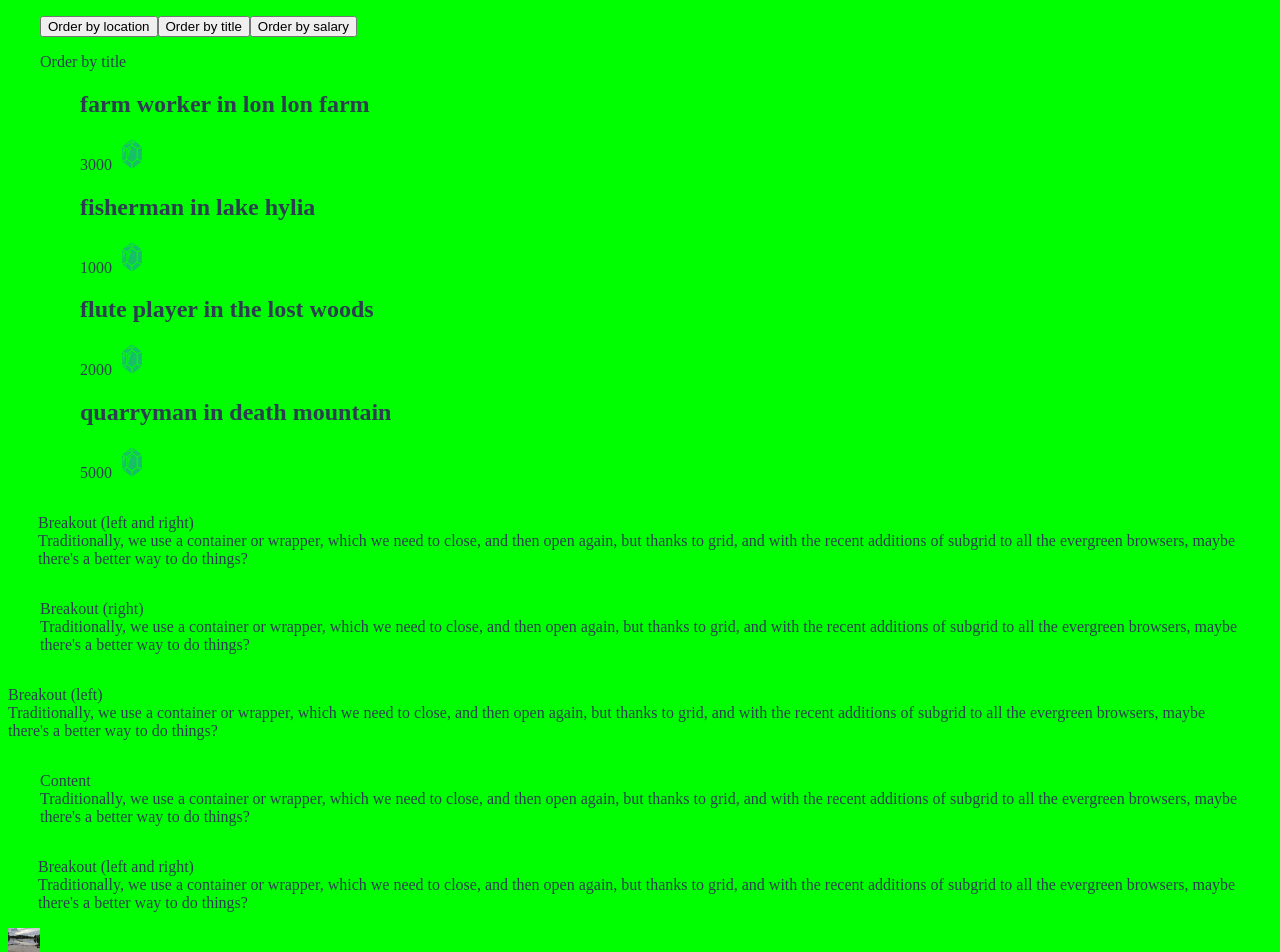
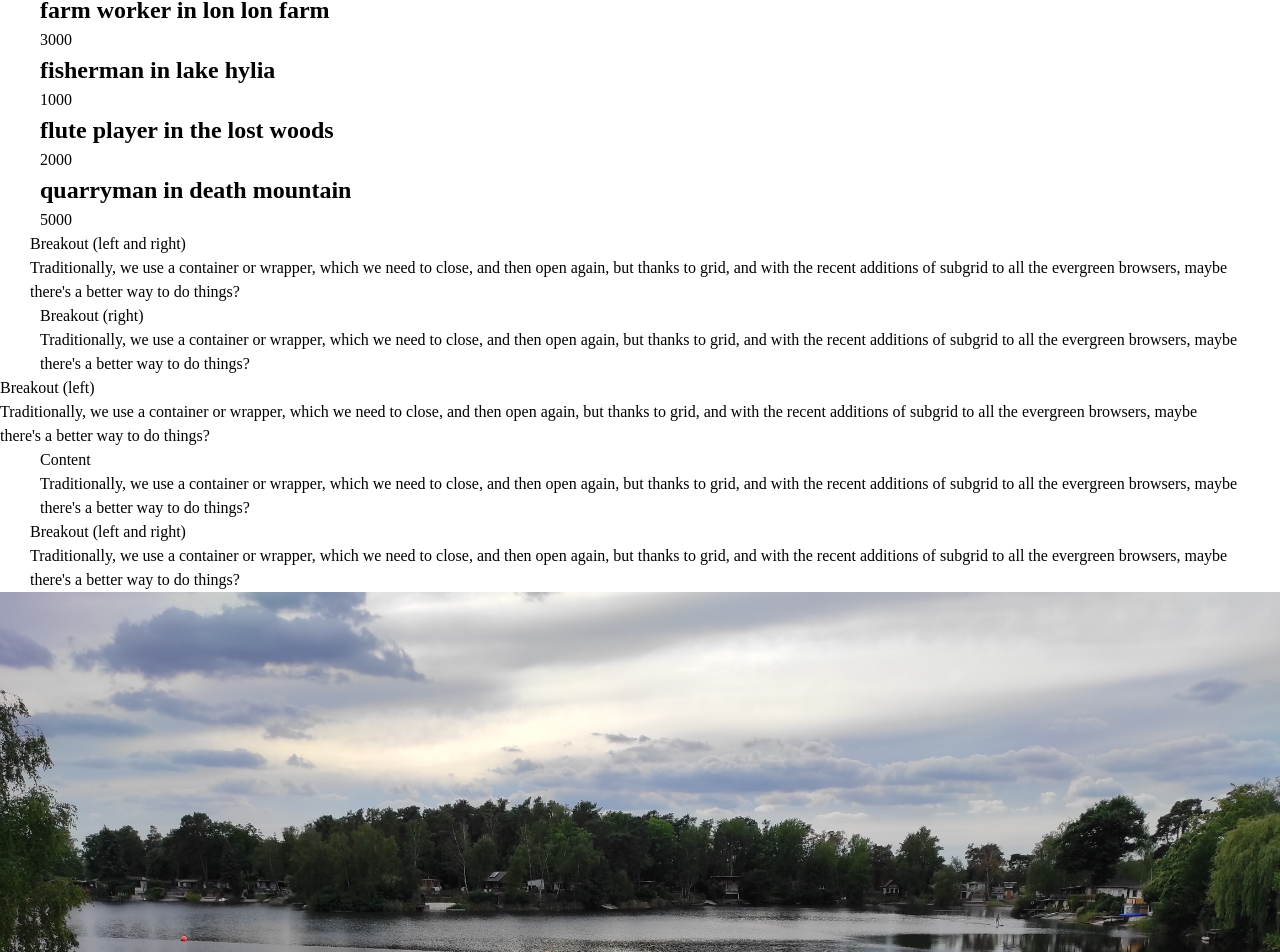
Before and after one commit to felixWackernagel/vue-3-ts-demo, a Vue app: page / in a window 1280 px wide. Shown: the part 110-1062 px from the top of the page. Built offline with nearby package versions, Linux system fonts and the light colour scheme.

Commit message:
clearup styles

```diff
--- a/src/App.vue
+++ b/src/App.vue
@@ -1,7 +1,6 @@
 <template>
   <PageLayout>
     <div class="breakout">
-      <img src="./assets/images/heart.svg" alt="heart icon" />
       <h1>Hyrule Jobs</h1>
     </div>
     <div>
@@ -126,11 +125,3 @@ export default defineComponent({
   methods: {},
 });
 </script>
-
-<style lang="scss">
-#app {
-  -webkit-font-smoothing: antialiased;
-  -moz-osx-font-smoothing: grayscale;
-  color: $textColor;
-}
-</style>
--- a/src/assets/_variables.scss
+++ /dev/null
@@ -1,3 +0,0 @@
-$textColor: #2c3e50;
-$backgroundColor: #FF0000;
-$backgroundColor2: #00FF00;
--- a/src/assets/global.scss
+++ /dev/null
@@ -1,21 +0,0 @@
-@import "variables";
-@import "media";
-@import "fonts";
-
-body {
-  background-color: $backgroundColor;
-
-  @include md {
-    background-color: $backgroundColor2;
-  }
-}
-
-h1 {
-  font-family: "HyliaSerif";
-  letter-spacing: 4px;
-}
-
-img {
-  width: 32px;
-  height: 32px;
-}
--- /dev/null
+++ b/src/assets/styles/_variables.scss
@@ -0,0 +1,8 @@
+$textColor: #2c3e50;
+$backgroundColor: #FF0000;
+$backgroundColor2: #00FF00;
+
+$primary50: #E2E8E7;
+$primary500: #0f4336;
+$primary900: #041E16;
+$colorOnPrimary: #ffffffde;
--- /dev/null
+++ b/src/assets/styles/css_reset.css
@@ -0,0 +1,37 @@
+/*
+  Josh's Custom CSS Reset
+  https://www.joshwcomeau.com/css/custom-css-reset/
+*/
+*, *::before, *::after {
+  box-sizing: border-box;
+}
+
+* {
+  margin: 0;
+}
+
+body {
+  line-height: 1.5;
+  -webkit-font-smoothing: antialiased;
+}
+
+img, picture, video, canvas, svg {
+  display: block;
+  max-width: 100%;
+}
+
+input, button, textarea, select {
+  font: inherit;
+}
+
+p, h1, h2, h3, h4, h5, h6 {
+  overflow-wrap: break-word;
+}
+
+#root, #__next {
+  isolation: isolate;
+}
+
+ul, ol {
+    padding: 0;
+}
--- /dev/null
+++ b/src/assets/styles/global.scss
@@ -0,0 +1,16 @@
+@import url("@/assets/styles/css_reset.css");
+
+@import "variables";
+@import "media";
+@import "fonts";
+
+h1 {
+  font-family: "HyliaSerif";
+  letter-spacing: 4px;
+}
+
+img {
+  display: block;
+  max-width: 100%;
+  height: auto;
+}
--- a/src/components/JobsList.vue
+++ b/src/components/JobsList.vue
@@ -4,10 +4,7 @@
     <transition-group name="list" tag="ul">
       <li v-for="job in orderedJobs" :key="job.id">
         <h2>{{ job.title }} in {{ job.location }}</h2>
-        <p>
-          {{ job.salary }}
-          <img src="../assets/images/rupee.svg" alt="rupee icon" />
-        </p>
+        <p>{{ job.salary }}</p>
       </li>
     </transition-group>
   </div>
--- a/src/components/PageLayout.vue
+++ b/src/components/PageLayout.vue
@@ -25,10 +25,8 @@
     [breakout-end]
     minmax(var(--padding-inline), 1fr)
     [breakout-right-end full-width-end];
-}
 
-@media (min-width: 768px) {
-  .page-grid {
+  @include md {
     --padding-inline: 30px;
   }
 }
--- a/vue.config.js
+++ b/vue.config.js
@@ -5,7 +5,7 @@ module.exports = defineConfig({
     loaderOptions: {
       sass: {
         additionalData: `
-          @import "@/assets/global.scss";
+          @import "@/assets/styles/global.scss";
         `,
       },
     },
```
Also changed, not shown: src/assets/images/heart.svg (deleted), src/assets/images/rupee.svg (deleted), src/assets/styles/_fonts.scss (renamed from src/assets/_fonts.scss), src/assets/styles/_media.scss (renamed from src/assets/_media.scss).
